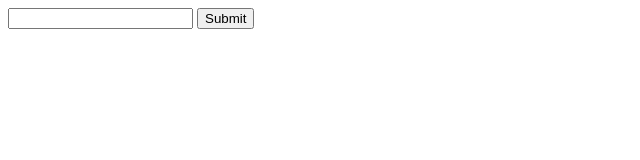
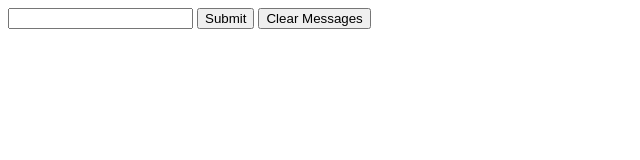
Before and after one commit to cbass2404/bottega_classwork, a plain HTML site: page javascript/jsBrowser/dynamicHTMLCreation_Removal.html in a window 1280 px wide. Shown: the whole page, without its empty margins (0-640 px from the left). Drawn offline with Linux system fonts and the light colour scheme.

Commit message:
finished section on JS removal of elements from DOM

```diff
--- a/javascript/jsBrowser/dynamicHTMLCreation.html
+++ b/javascript/jsBrowser/dynamicHTMLCreation_Removal.html
@@ -8,6 +8,7 @@
     <div class="widget">
       <input type="text" id="chat-input" />
       <button id="msgBtn" onclick="sendMessage()">Submit</button>
+      <button onclick="clearMessages()">Clear Messages</button>
 
       <div class="chat-wrapper"></div>
     </div>
@@ -30,5 +31,10 @@
 
       widget.insertBefore(newDiv, chatWrapper);
     }
+
+    function clearMessages() {
+      const messages = document.querySelectorAll('.chatMsg');
+      messages.forEach(message => message.remove());
+    }
   </script>
 </html>
```
